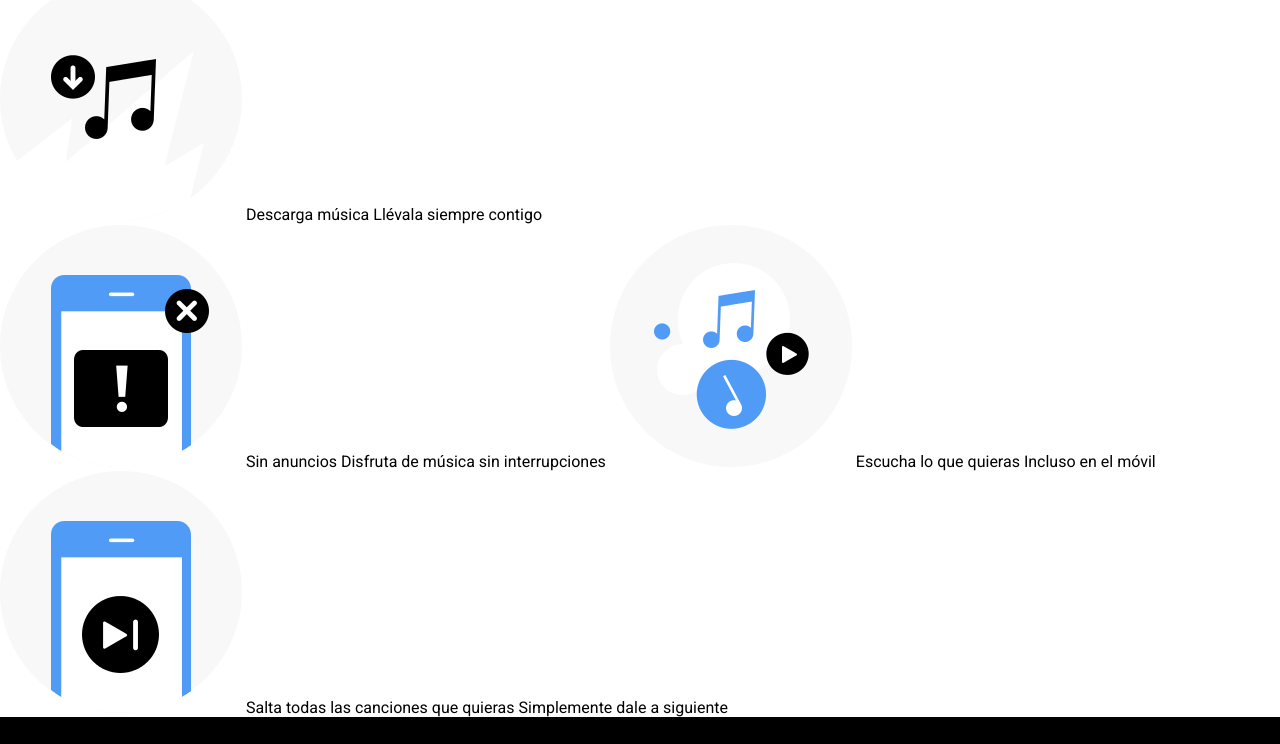
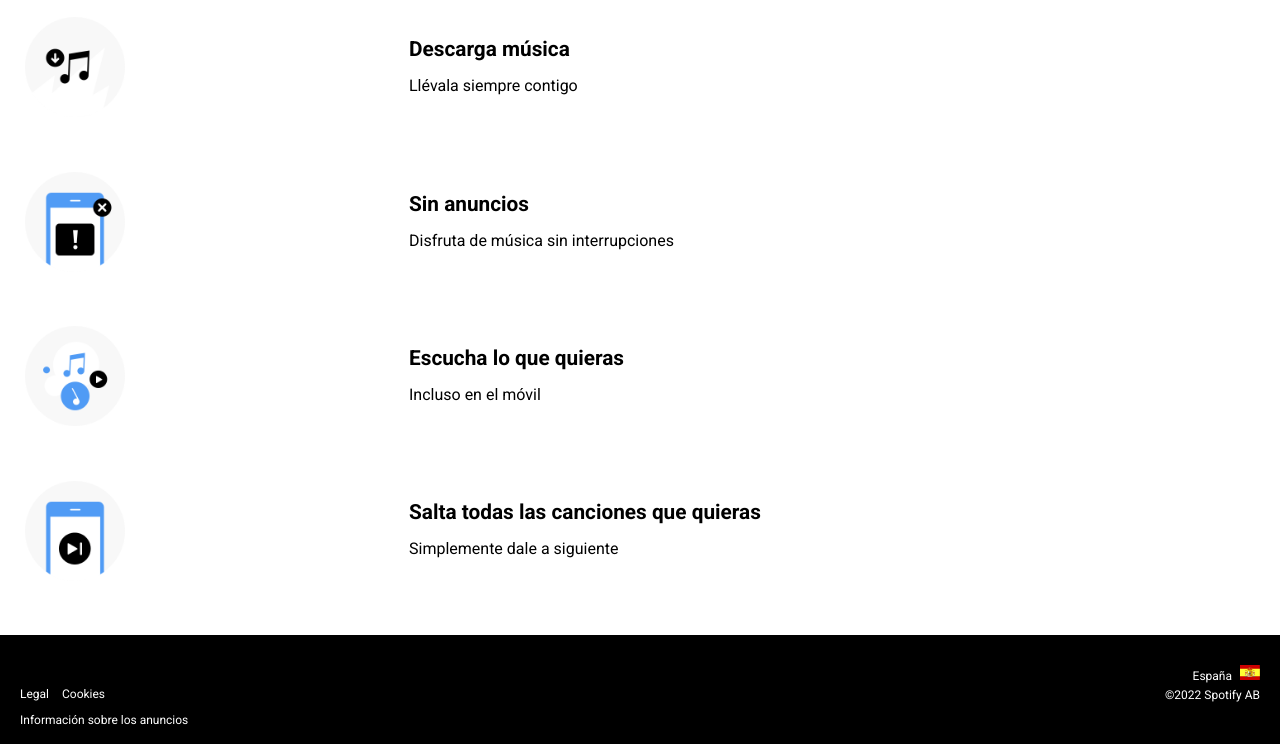
Before and after one commit to Adalab/promo-p-modulo-1-pair-19-spotify-2, a plain HTML site: page index.html in a window 1280 px wide. Shown: the part 492-1236 px from the top of the page. Drawn offline with Linux system fonts and the light colour scheme.

Commit message:
Upload images main

```diff
--- a/index.html
+++ b/index.html
@@ -39,24 +39,52 @@
 
         <section>
 
-            <h2 class="subttitle">¿Por qué pasarte premium?</h2>
-            <div>
-                <div> <img class="benefit-1" src="img/benefit-1.png" alt="icono benefit 1" />
-                    Descarga música
-                    Llévala siempre contigo
-                    <div>
-                        <img class="benefit-2" src="img/benefit-2.png" alt="icono benefit 2" />
-                        Sin anuncios
+            <h2 class="subttitle">¿Por qué pasarte a Premium?</h2>
+
+            <div class="benefits">
+
+                <article>
+                    <div class="imgContainer">
+                        <img src="img/benefit-1.png" alt="icono benefit 1" />
+                    </div>
+                    <div class="content">
+                        <h3>Descarga música</h3>
+                        Llévala siempre contigo
+                    </div>
+                </article>
+
+                <article>
+                    <div class="imgContainer">
+                        <img src="img/benefit-2.png" alt="icono benefit 2" />
+                    </div>
+                    <div class="content">
+                        <h3>Sin anuncios</h3>
                         Disfruta de música sin interrupciones
+                    </div>
+                </article>
 
-                        <img class="benefit-3" src="img/benefit-3.png" alt="icono benefit 3" />
-                        Escucha lo que quieras
+                <article>
+                    <div class="imgContainer">
+                        <img src="img/benefit-3.png" alt="icono benefit 3" />
+                    </div>
+                    <div class="content">
+                        <h3>Escucha lo que quieras</h3>
                         Incluso en el móvil
+                    </div>
+                </article>
 
-                        <img class="benefit-4" src="img/benefit-4.png" alt="icono benefit 4" />
-                        Salta todas las canciones que quieras
+                <article>
+                    <div class="imgContainer">
+                        <img src="img/benefit-4.png" alt="icono benefit 4" />
+                    </div>
+                    <div class="content">
+                        <h3>Salta todas las canciones que quieras</h3>
                         Simplemente dale a siguiente
                     </div>
+                </article>
+
+            </div>
+
         </section>
 
         <footer class="footer">
--- a/styles/main.css
+++ b/styles/main.css
@@ -72,15 +72,43 @@ body {
 /* styles sections */
 
 .subttitle {
-  font-size: 2rem;
+  font-size: 2.5rem;
   font-weight: 700;
   text-align: center;
+  margin-top: 50px;
 }
 
-.benefit-1 .benefit-2 .benefit-3 .benefit-4 {
+.benefits {
+  display: flex;
+  flex-wrap: wrap;
+  font-size: 1rem;
+}
+
+.benefits h3 {
+  font-size: 1.3rem;
+  margin-bottom: 15px;
+}
+
+.benefits article {
+  flex: 100%;
+  display: flex;
+  margin-bottom: 50px;
+}
+
+.benefits article .content {
   display: flex;
   flex-direction: column;
-  width: 100%;
+  flex-wrap: wrap;
+  margin-left: 25px;
+}
+
+.benefits article .imgContainer {
+  width: 30%;
+}
+
+.benefits article .imgContainer img {
+  width: 100px;
+  margin-left: 25px;
 }
 
 /* styles  footer */
```
